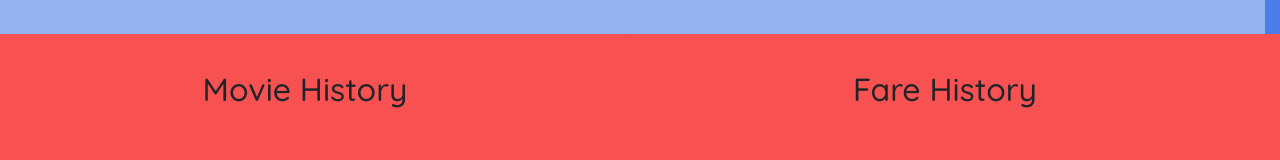
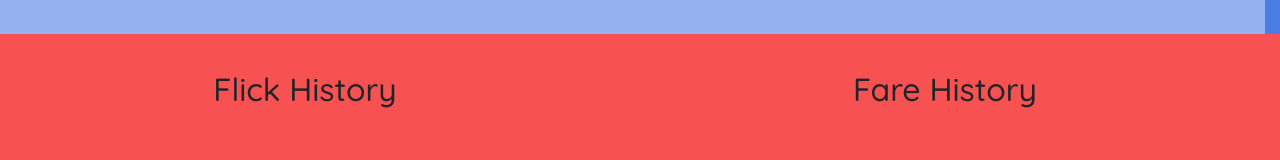
Before and after one commit to micahslea/Flick-n-Fare, a plain HTML site: page index.html in a window 1280 px wide. Shown: the part 798-958 px from the top of the page. Drawn offline with nearby package versions, Linux system fonts and the light colour scheme.

Commit message:
changed the text for movie history to flick history

```diff
--- a/index.html
+++ b/index.html
@@ -110,7 +110,7 @@
         <div class="card" style="width: auto;" id="movieHistory">
           <div class="card-body">
             <p class="card-text">
-            <h2 id="movieHistoryText">Movie History</h2>
+            <h2 id="movieHistoryText">Flick History</h2>
            <br>
            <br>
             </p>
```
